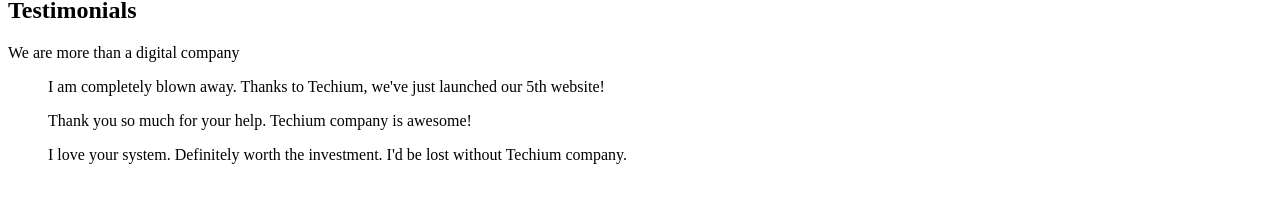
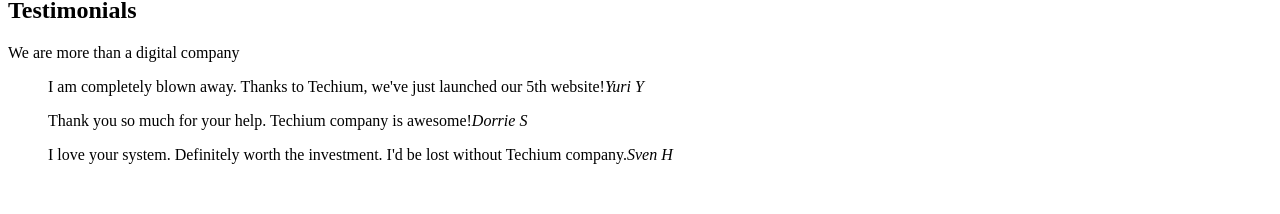
Before and after one commit to FouedDadi/holbertonschool-web_front_end, a plain HTML site: page 0x00-html_advanced/29-index.html in a window 1280 px wide. Shown: the part 1931-2145 px from the top of the page. Drawn offline with Linux system fonts and the light colour scheme.

Commit message:
fixing cite tag

```diff
--- a/0x00-html_advanced/29-index.html
+++ b/0x00-html_advanced/29-index.html
@@ -64,9 +64,9 @@
         <!-- Testemonials section -->
         <section>
             <div> <header><h2>Testimonials</h2><p>We are more than a digital company</p></header>
-            <div><article><blockquote cite="Yuri Y."> I am completely blown away. Thanks to Techium, we've just launched our 5th website!</blockquote></article>
-            <article><blockquote cite="Dorrie S.">Thank you so much for your help. Techium company is awesome!</blockquote></article>
-            <article><blockquote cite="Sven H.">I love your system. Definitely worth the investment. I'd be lost without Techium company.</blockquote></article></div></div>
+            <div><article><blockquote > I am completely blown away. Thanks to Techium, we've just launched our 5th website!<cite>Yuri Y</cite></blockquote></article>
+            <article><blockquote >Thank you so much for your help. Techium company is awesome!<cite>Dorrie S</cite></blockquote></article>
+            <article><blockquote >I love your system. Definitely worth the investment. I'd be lost without Techium company.<cite>Sven H</cite></blockquote></article></div></div>
         </section>
         <br>
         <!-- Contact section -->
```
